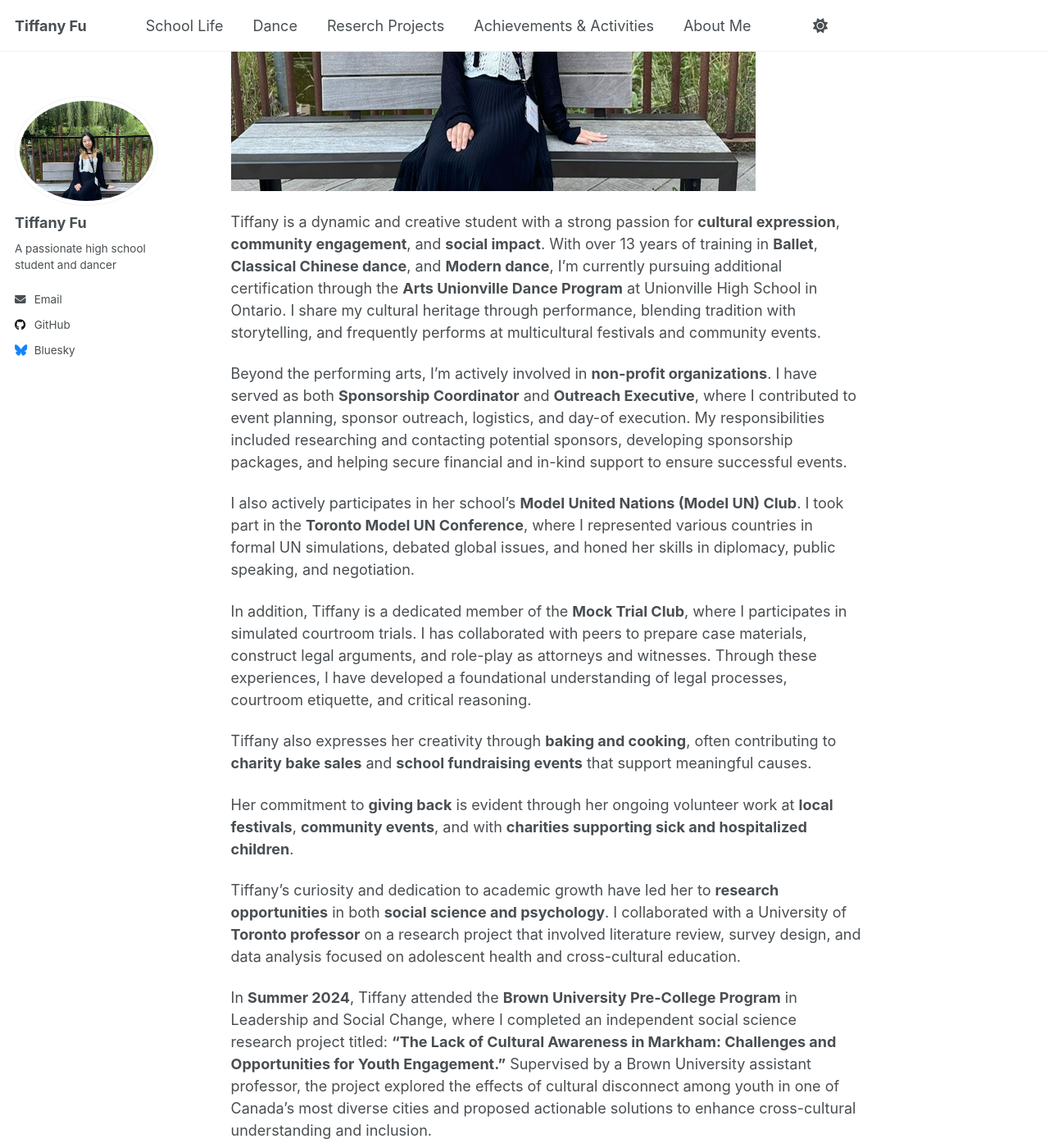
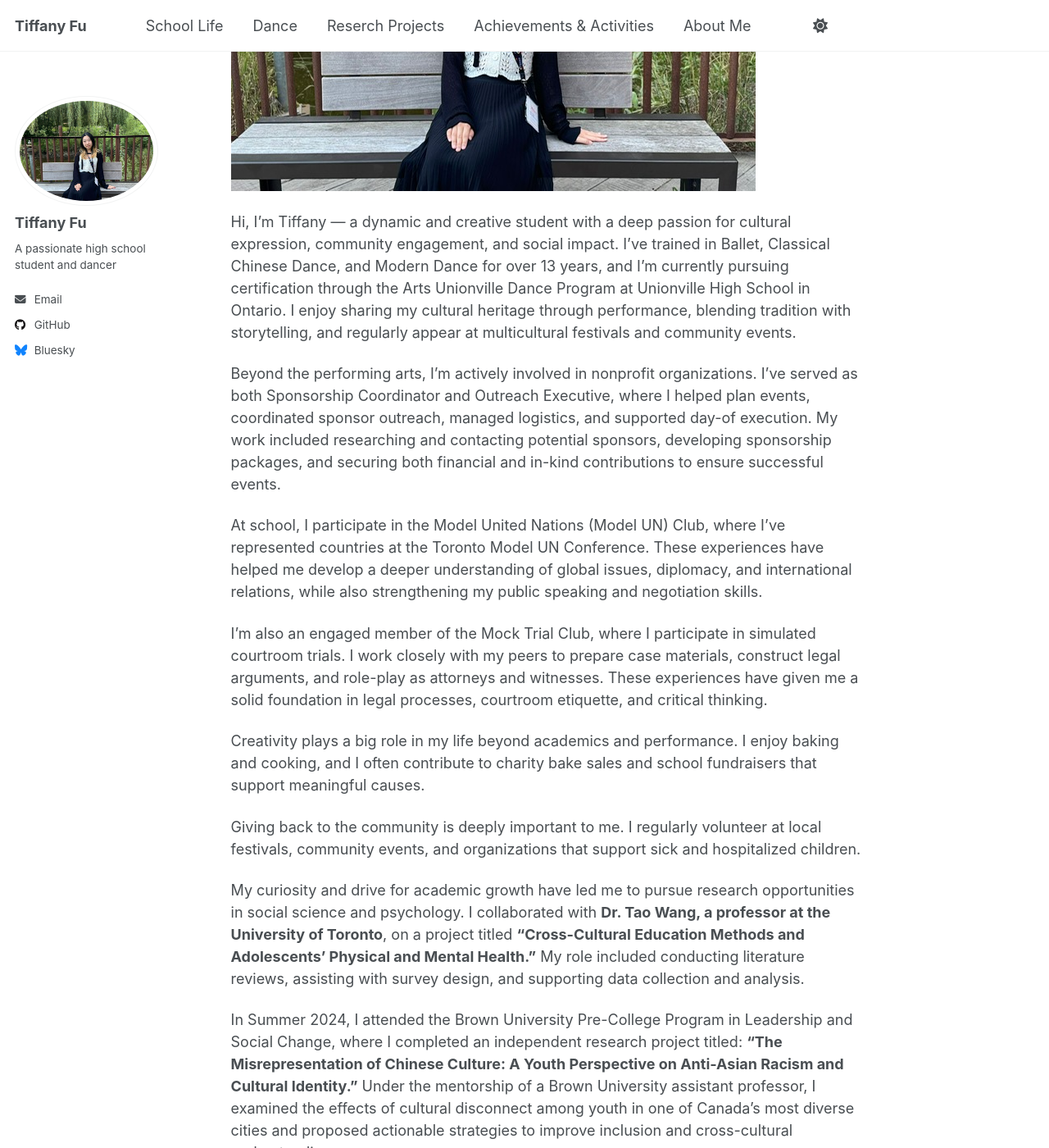
Before and after one commit to TiffanyJTFu/TiffanyFu, a Jekyll site: the page built from _pages/about.md, in a window 1280 px wide and 1400 px high, scrolled down 388 px. Shown: the whole window at 82% size. Built offline with Jekyll 4.4.1, drawn with Linux system fonts in a browser that asks for light colours; a script that is not in the unit is left out; some of the changed text lies outside the part shown.

Commit message:
Update about.md

```diff
--- a/_pages/about.md
+++ b/_pages/about.md
@@ -8,29 +8,27 @@ redirect_from:
 ---
 ![profile](https://tiffanyjtfu.github.io/TiffanyFu/images/tiffanyprofile1.JPG)
 
-Tiffany is a dynamic and creative student with a strong passion for **cultural expression**, **community engagement**, and **social impact**. With over 13 years of training in **Ballet**, **Classical Chinese dance**, and **Modern dance**, I'm currently pursuing additional certification through the **Arts Unionville Dance Program** at Unionville High School in Ontario. I share my cultural heritage through performance, blending tradition with storytelling, and frequently performs at multicultural festivals and community events.
+Hi, I’m Tiffany — a dynamic and creative student with a deep passion for cultural expression, community engagement, and social impact. I’ve trained in Ballet, Classical Chinese Dance, and Modern Dance for over 13 years, and I’m currently pursuing certification through the Arts Unionville Dance Program at Unionville High School in Ontario. I enjoy sharing my cultural heritage through performance, blending tradition with storytelling, and regularly appear at multicultural festivals and community events.
 
-Beyond the performing arts, I'm actively involved in **non-profit organizations**. I have served as both **Sponsorship Coordinator** and **Outreach Executive**, where I contributed to event planning, sponsor outreach, logistics, and day-of execution. My responsibilities included researching and contacting potential sponsors, developing sponsorship packages, and helping secure financial and in-kind support to ensure successful events.
+Beyond the performing arts, I’m actively involved in nonprofit organizations. I’ve served as both Sponsorship Coordinator and Outreach Executive, where I helped plan events, coordinated sponsor outreach, managed logistics, and supported day-of execution. My work included researching and contacting potential sponsors, developing sponsorship packages, and securing both financial and in-kind contributions to ensure successful events.
 
-I also actively participates in her school’s **Model United Nations (Model UN) Club**. I took part in the **Toronto Model UN Conference**, where I represented various countries in formal UN simulations, debated global issues, and honed her skills in diplomacy, public speaking, and negotiation.
+At school, I participate in the Model United Nations (Model UN) Club, where I’ve represented countries at the Toronto Model UN Conference. These experiences have helped me develop a deeper understanding of global issues, diplomacy, and international relations, while also strengthening my public speaking and negotiation skills.
 
-In addition, Tiffany is a dedicated member of the **Mock Trial Club**, where I participates in simulated courtroom trials. I has collaborated with peers to prepare case materials, construct legal arguments, and role-play as attorneys and witnesses. Through these experiences, I have developed a foundational understanding of legal processes, courtroom etiquette, and critical reasoning.
+I’m also an engaged member of the Mock Trial Club, where I participate in simulated courtroom trials. I work closely with my peers to prepare case materials, construct legal arguments, and role-play as attorneys and witnesses. These experiences have given me a solid foundation in legal processes, courtroom etiquette, and critical thinking.
 
-Tiffany also expresses her creativity through **baking and cooking**, often contributing to **charity bake sales** and **school fundraising events** that support meaningful causes.
+Creativity plays a big role in my life beyond academics and performance. I enjoy baking and cooking, and I often contribute to charity bake sales and school fundraisers that support meaningful causes.
 
-Her commitment to **giving back** is evident through her ongoing volunteer work at **local festivals**, **community events**, and with **charities supporting sick and hospitalized children**.
+Giving back to the community is deeply important to me. I regularly volunteer at local festivals, community events, and organizations that support sick and hospitalized children.
 
-Tiffany’s curiosity and dedication to academic growth have led her to **research opportunities** in both **social science and psychology**. I collaborated with a University of **Toronto professor** on a research project that involved literature review, survey design, and data analysis focused on adolescent health and cross-cultural education.
+My curiosity and drive for academic growth have led me to pursue research opportunities in social science and psychology. I collaborated with **Dr. Tao Wang, a professor at the University of Toronto**, on a project titled **“Cross-Cultural Education Methods and Adolescents’ Physical and Mental Health.”** My role included conducting literature reviews, assisting with survey design, and supporting data collection and analysis.
 
-In **Summer 2024**, Tiffany attended the **Brown University Pre-College Program** in Leadership and Social Change, where I completed an independent social science research project titled:
-**“The Lack of Cultural Awareness in Markham: Challenges and Opportunities for Youth Engagement.”**
-Supervised by a Brown University assistant professor, the project explored the effects of cultural disconnect among youth in one of Canada’s most diverse cities and proposed actionable solutions to enhance cross-cultural understanding and inclusion.
+In Summer 2024, I attended the Brown University Pre-College Program in Leadership and Social Change, where I completed an independent research project titled: **“The Misrepresentation of Chinese Culture: A Youth Perspective on Anti-Asian Racism and Cultural Identity.”** Under the mentorship of a Brown University assistant professor, I examined the effects of cultural disconnect among youth in one of Canada’s most diverse cities and proposed actionable strategies to improve inclusion and cross-cultural understanding.
 
-In **Summer 2025**, Tiffany was selected to participate in **Shad York**, a nationally recognized **Shad Canada enrichment program** focused on **STEAM**, **entrepreneurship**, and **leadership**. As part of the program, I co-developed an **innovation prototype** called **ICELERT**, designed to detect and alert drivers of icy road conditions to help prevent traffic accidents. I contributed to both the technical concept and business planning process.
+In Summer 2025, I was selected to participate in **Shad York**, a nationally recognized Shad Canada enrichment program focused on **STEAM**, entrepreneurship, and leadership. As part of the program, I co-developed **ICELERT**, an innovation prototype designed to detect and alert drivers of icy road conditions to help prevent accidents. I contributed to both the technical development and the business planning process.
 
-Tiffany also played a leading role in planning and hosting Shad York’s **Open Day Celebration** and **Evening Variety Show**. As one of the **Masters of Ceremonies (MCs)**, I introduced speakers and performers, engaged the audience, and ensured the smooth flow of the events through coordination and stage management.
+I also played a leading role in organizing and hosting Shad York’s Open Day Celebration and Evening Variety Show. As one of the **Masters of Ceremonies (MCs)**, I introduced speakers and performers, engaged the audience, and helped manage the stage to ensure a smooth and memorable experience.
 
-Her academic interests span **political science**, **psychology**, **economics**, and **law**, reflecting a long-term goal of understanding how **human behavior and governance intersect** to create meaningful and lasting societal change.
+My academic interests span **political science, psychology, economics, and law**, reflecting a long-term goal of understanding how human behavior and governance intersect to create meaningful and lasting societal change.
 
 ## Research & Innovation Projects
 
```
